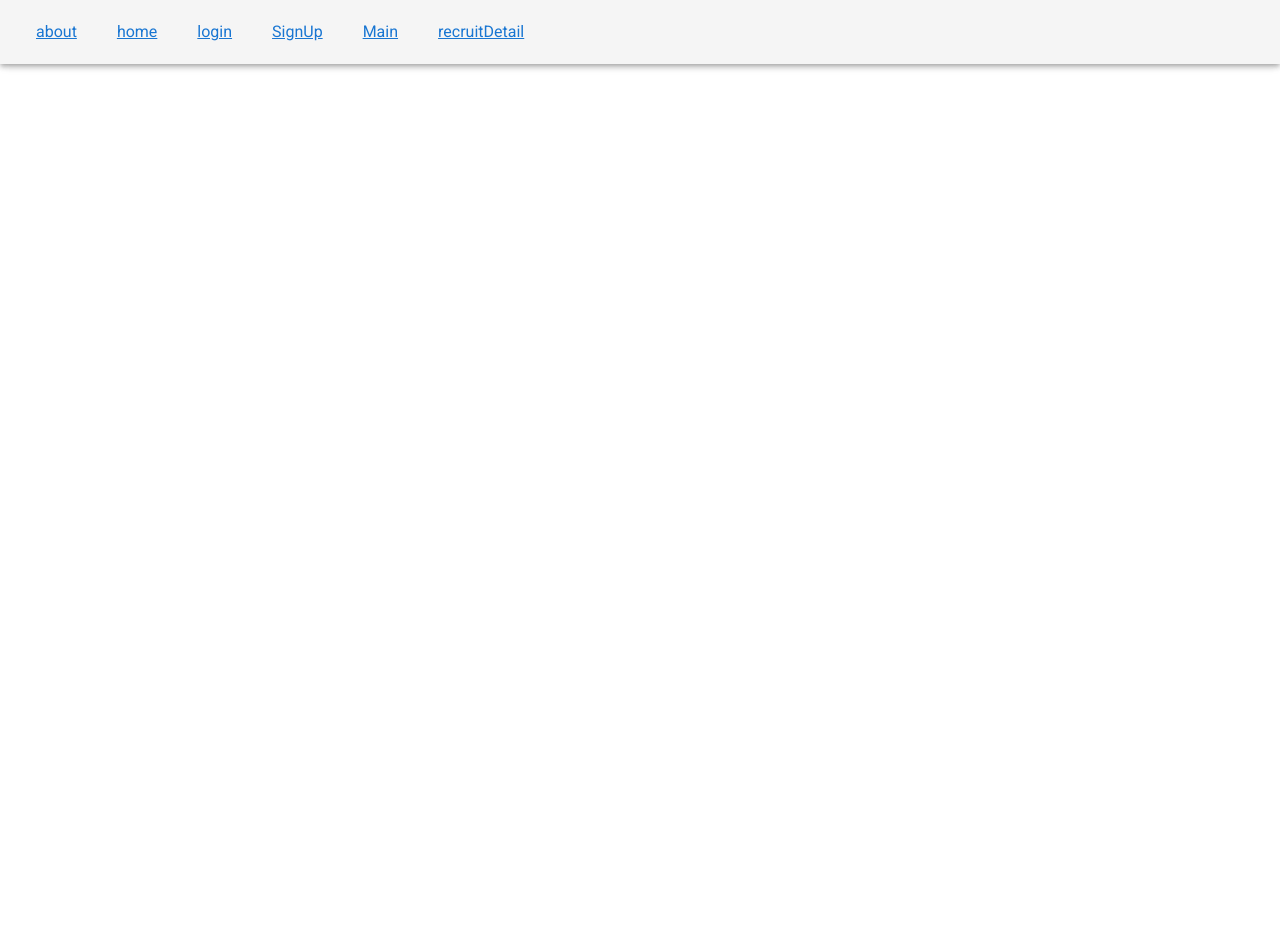
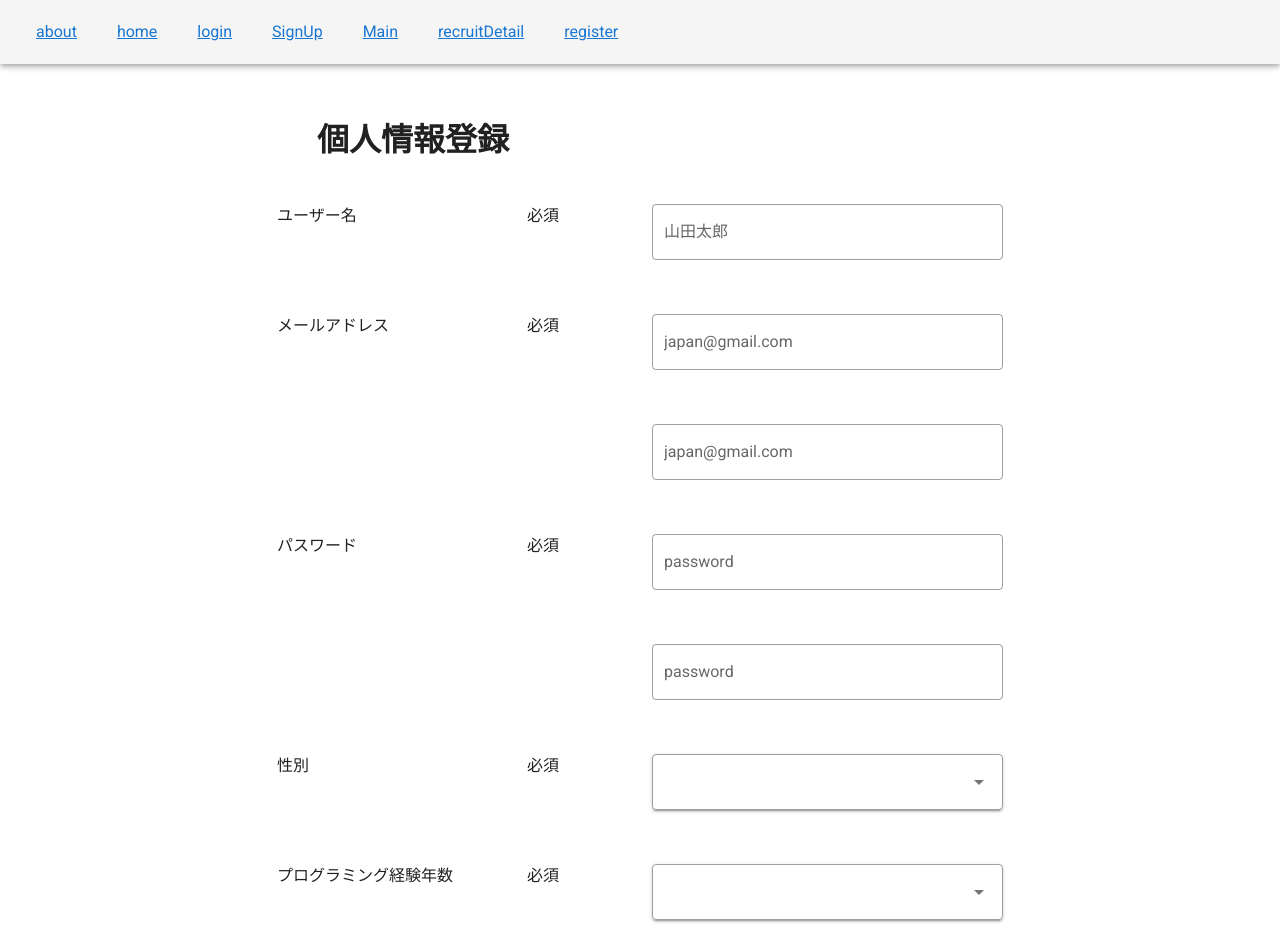
Before and after one commit to katayama8000/DEVPLA_UI, a Vue app: page /register in a window 1280 px wide. Shown: the top 952 px of the page. Before the commit the page ends 800 px from the top, so only its background shows below. Built offline with nearby package versions, Linux system fonts and the light colour scheme.

Commit message:
language

```diff
--- a/package.json
+++ b/package.json
@@ -8,6 +8,7 @@
     "lint": "vue-cli-service lint"
   },
   "dependencies": {
+    "axios": "^0.25.0",
     "core-js": "^3.6.5",
     "vue": "^2.6.11",
     "vue-router": "^3.2.0",
--- a/src/App.vue
+++ b/src/App.vue
@@ -7,6 +7,7 @@
       <router-link to="signUp" class="pa-5">SignUp</router-link>
       <router-link to="main" class="pa-5">Main</router-link>
       <router-link to="recruitDetail" class="pa-5">recruitDetail</router-link>
+      <router-link to="register" class="pa-5">register</router-link>
     </v-app-bar>
 
     <v-main>
--- a/src/router/index.js
+++ b/src/router/index.js
@@ -5,6 +5,7 @@ import Login from '../views/Login.vue'
 import SignUp from '../views/SignUp.vue'
 import Main from '../views/Main.vue'
 import recruitDetail from '../views/recruitDetail.vue'
+import Register from '../views/Register.vue'
 
 Vue.use(VueRouter)
 
@@ -41,6 +42,11 @@ const routes = [
     path: '/recruitDetail',
     name: 'recruitDetail',
     component: recruitDetail
+  },
+  {
+    path: '/register',
+    name: 'Register',
+    component: Register
   }
 ]
 
--- /dev/null
+++ b/src/views/Register.vue
@@ -0,0 +1,132 @@
+<template>
+  <v-container class="container">
+    <div>
+      <h1 class="ma-10">個人情報登録</h1>
+      <v-row>
+        <v-col cols="4" align-content="center">ユーザー名</v-col>
+        <v-col cols="2" color="red">必須</v-col>
+        <v-col cols="6"
+          ><v-text-field
+            v-model="userName"
+            :rules="nameRules"
+            label="山田太郎"
+            required
+            single-line
+            outlined
+          ></v-text-field>
+        </v-col>
+      </v-row>
+      <v-row>
+        <v-col cols="4" align-content="center">メールアドレス</v-col>
+        <v-col cols="2" color="red">必須</v-col>
+        <v-col cols="6"
+          ><v-text-field
+            v-model="firstname"
+            :rules="emailRules"
+            label="japan@gmail.com"
+            required
+            single-line
+            outlined
+          ></v-text-field>
+        </v-col>
+      </v-row>
+      <v-row>
+        <v-col cols="6"></v-col>
+        <v-col cols="6"
+          ><v-text-field
+            v-model="firstname"
+            :rules="emailRules"
+            label="japan@gmail.com"
+            required
+            single-line
+            outlined
+          ></v-text-field>
+        </v-col>
+      </v-row>
+      <v-row>
+        <v-col cols="4" align-content="center">パスワード</v-col>
+        <v-col cols="2" color="red">必須</v-col>
+        <v-col cols="6"
+          ><v-text-field
+            v-model="firstname"
+            :rules="nameRules"
+            label="password"
+            type="password"
+            required
+            single-line
+            outlined
+          ></v-text-field>
+        </v-col>
+      </v-row>
+      <v-row>
+        <v-col cols="6"></v-col>
+        <v-col cols="6"
+          ><v-text-field
+            v-model="firstname"
+            :rules="nameRules"
+            label="password"
+            type="password"
+            required
+            single-line
+            outlined
+          ></v-text-field>
+        </v-col>
+      </v-row>
+      <v-row>
+        <v-col cols="4" align-content="center">性別</v-col>
+        <v-col cols="2" color="red">必須</v-col>
+        <v-col cols="6">
+          <v-combobox
+          outlined
+          solo
+          :items="gender"
+          ></v-combobox>
+        </v-col>
+      </v-row>
+      <v-row>
+        <v-col cols="4" align-content="center">プログラミング経験年数</v-col>
+        <v-col cols="2" color="red">必須</v-col>
+        <v-col cols="6">
+          <v-combobox
+          outlined
+          solo
+          :items="experience"
+          ></v-combobox>
+        </v-col>
+      </v-row>
+      <v-row>
+        <v-col cols="4" align-content="center">自己紹介</v-col>
+        <v-col cols="2" color="red">任意</v-col>
+        <v-col cols="6">
+          <v-textarea
+          solo
+          name="input-7-4"
+          label="自己紹介"
+        ></v-textarea>
+        </v-col>
+      </v-row>
+    </div>
+  </v-container>
+</template>
+
+<script>
+export default {
+  data: () => ({
+    nameRules: [(v) => !!v || "Name is required"],
+    emailRules: [
+      (v) => !!v || "E-mail is required",
+      (v) => /.+@.+/.test(v) || "E-mail must be valid",
+    ],
+    userName: "",
+    email: "",
+    gender:['男性','女性'],
+    experience:['1年未満','1～3年','4～10年']
+  }),
+};
+</script>
+
+<style scoped>
+.container {
+  max-width: 750px;
+}
+</style>
--- a/src/views/SignUp.vue
+++ b/src/views/SignUp.vue
@@ -1,7 +1,7 @@
 <template>
   <v-card width="400px" class="mx-auto mt-5">
     <v-card-title>
-      <h1>新規登録</h1>
+      <h1>ログイン</h1>
     </v-card-title>
     <v-card-text>
       <v-form>
@@ -19,9 +19,8 @@
           v-model="password"
         />
         <v-row class="justify-center">
-          <!-- <v-btn class="ma-5" @click="submit">ログイン</v-btn> -->
-          <!-- <v-btn class="ma-5"><router-link to="/register">新規会員登録</router-link></v-btn> -->
-          <v-btn class="ma-5">新規会員登録</v-btn>
+          <v-btn class="ma-5" @click="submit">ログイン</v-btn>
+          <v-btn class="ma-5"><router-link to="/signup">新規登録</router-link></v-btn>
         </v-row>
           <!-- <span>登録していない方はこちら → </span> -->
       </v-form>
--- a/src/views/recruitDetail.vue
+++ b/src/views/recruitDetail.vue
@@ -1,18 +1,21 @@
 <template>
   <v-container>
     <v-row>
-      <v-col><v-avatar color="primary" size="89" /><span>title</span></v-col>
+      <v-col>
+        <v-avatar color="primary" size="89" />
+        <div>{{title}}</div>
+      </v-col>
     </v-row>
     <hr />
     <v-row>
-      <v-col cols="1">
-        <v-card>JavaScript</v-card>
+      <v-col cols="2">
+        <v-card>{{LanguageUsed[0].language}}</v-card>
       </v-col>
-      <v-col cols="1">
-        <v-card>Ruby</v-card>
+      <v-col cols="2">
+        <v-card>{{LanguageUsed[1].language}}</v-card>
       </v-col>
-      <v-col cols="1">
-        <v-card>Laravel</v-card>
+      <v-col cols="2">
+        <v-card>{{LanguageUsed[2].language}}</v-card>
       </v-col>
     </v-row>
     <v-btn block color="primary" shaped elevation="2" large class="ma-5">
@@ -25,6 +28,12 @@
 export default {
   data() {
     return {
+      title:"募集タイトル",
+      LanguageUsed:[
+        {language:"javaScript"},
+        {language:"Ruby"},
+        {language:"Laravel"}
+      ],
       desserts: [
         {
           name: "Frozen Yogurt",
```
Also changed, not shown: 1 other file (tests, documents, lock files or other folders).
